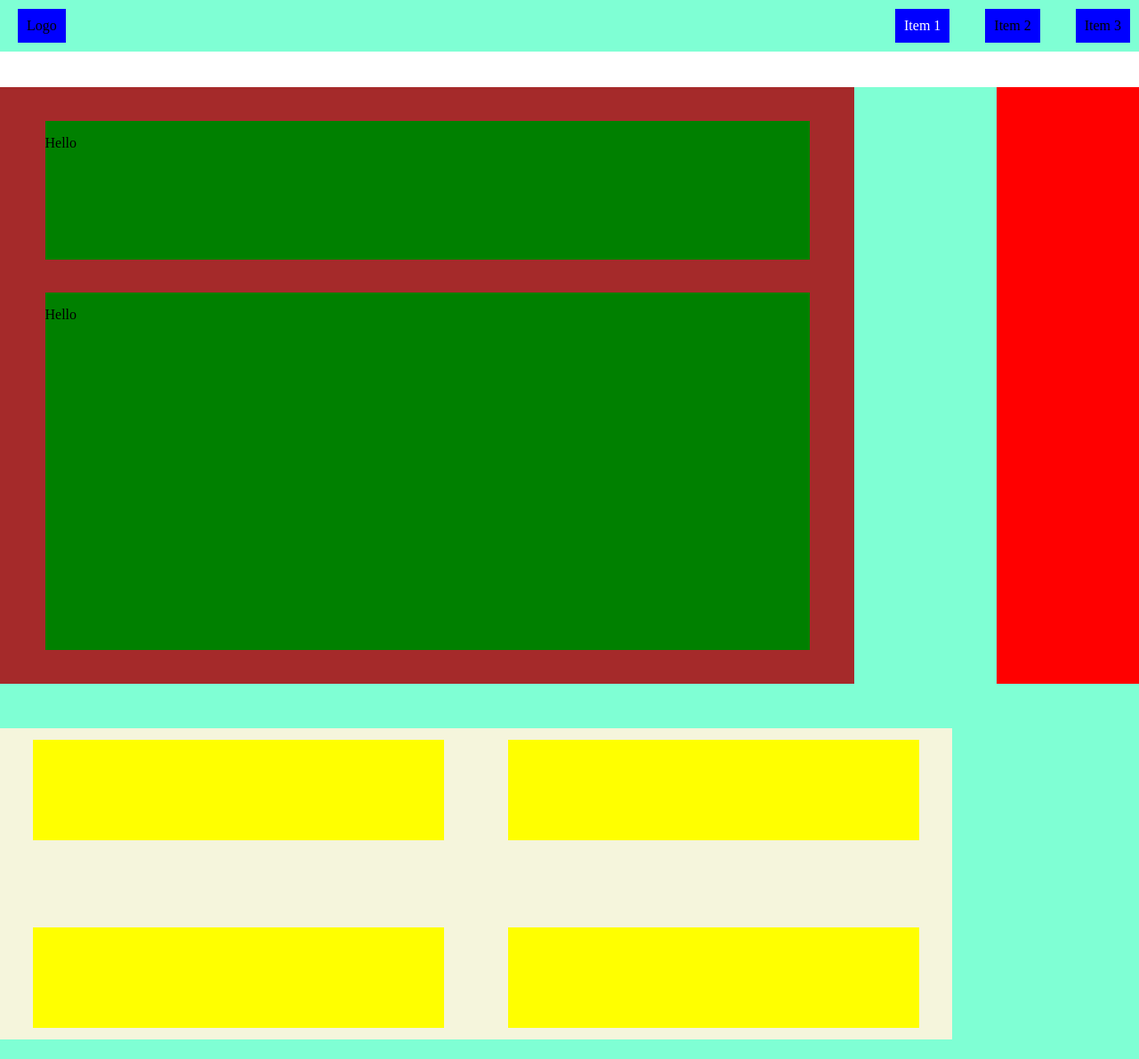
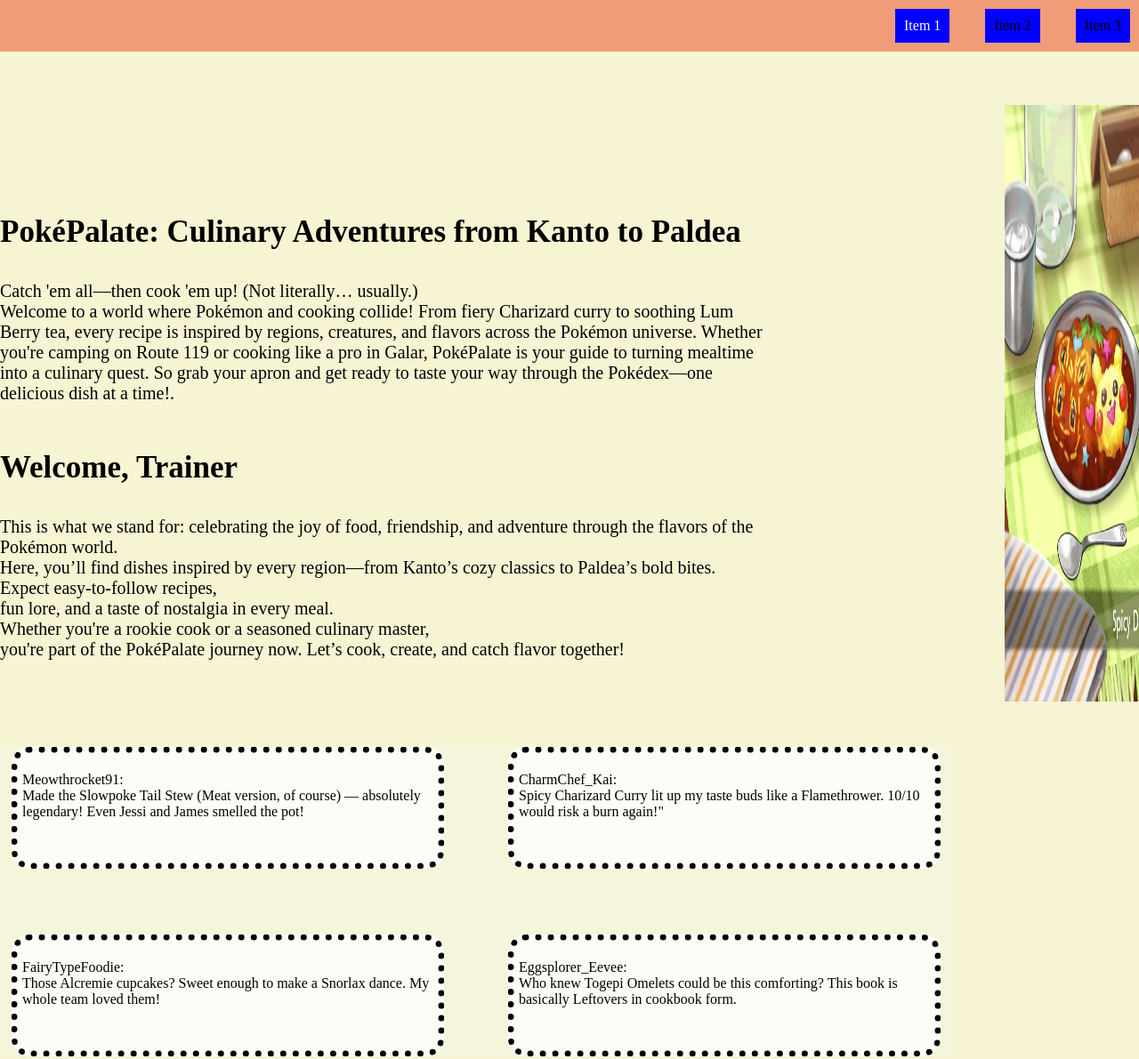
Before and after one commit to janinge-kodehode/project-3, a plain HTML site: page index.html in a window 1280 px wide. Shown: the top 1191 px of the page at 89% size. Drawn offline with Linux system fonts and the light colour scheme.

Commit message:
added fluff, pictures and trimmings

```diff
--- a/index.html
+++ b/index.html
@@ -10,7 +10,7 @@
     <header>
       <!-- Nav bar -->
       <nav id="navContainer">
-        <li class="navLeft" id="navRight">Logo</li>
+        <!-- <li class="navLeft" id="navRight" class="Logo"><img src="./images/Poffin.jpg" alt=""></li> -->
         <li class="navLeft"><a href="#articleThree">Item 1</a></li>
         <li class="navLeft">Item 2</li>
         <li class="navLeft">Item 3</li>
@@ -19,18 +19,46 @@
     <main>
       <div id="containerTop">
         <article id="articleOne">
-          <section class="sectionOne" id="top"><p>Hello</p></section>
-          <section class="sectionOne" id="bottom"><p>Hello</p></section>
+          <section class="sectionOne" id="top"><h1>PokéPalate: Culinary Adventures from Kanto to Paldea</h1>
+                                               <p id="mainer">Catch 'em all—then cook 'em up! (Not literally… usually.)<br>
+                                                Welcome to a world where Pokémon and cooking collide! From fiery Charizard curry to soothing Lum Berry tea, every recipe is inspired by regions, creatures, and flavors across the Pokémon universe.
+                                                Whether you're camping on Route 119 or cooking like a pro in Galar, PokéPalate is your guide to turning mealtime into a culinary quest. So grab your apron and get ready to taste your way through the Pokédex—one delicious dish at a time!.
+                                              </p>
+                                              </section>
+          <section class="sectionOne" id="bottom"><h1>Welcome, Trainer</h1>
+                                               <p id="mainer">This is what we stand for: celebrating the joy of food, friendship, and adventure through the flavors of the Pokémon world. <br>
+                                                  Here, you’ll find dishes inspired by every region—from Kanto’s cozy classics to Paldea’s bold bites. Expect easy-to-follow recipes, <br>
+                                                  fun lore, and a taste of nostalgia in every meal. <br>
+                                                  Whether you're a rookie cook or a seasoned culinary master, <br>
+                                                  you're part of the PokéPalate journey now. Let’s cook, create, and catch flavor together!
+                                                </p>
+                                              </section>
         </article>
         <article id="articleTwo">
-          <section class="sectionTwo"></section>
+          <section class="sectionTwo"><img src="./images/pokemon_rice_2.jpg" alt="" width="330px" height="671px"></section>
         </article>
       </div>
       <article id="articleThree">
-        <section class="sectionThree"></section>
-        <section class="sectionThree"></section>
-        <section class="sectionThree"></section>
-        <section class="sectionThree"></section>
+        <section class="sectionThree"><p> Meowthrocket91: <br>
+                                      Made the Slowpoke Tail Stew (Meat version, of course)
+                                      — absolutely legendary! Even Jessi and James smelled the pot!
+                                    </p>
+                                  </section>
+        <section class="sectionThree"><p>CharmChef_Kai: <br>
+                                      Spicy Charizard Curry lit up my taste buds like a Flamethrower.
+                                      10/10 would risk a burn again!"
+                                    </p>
+                                  </section>
+        <section class="sectionThree"><p>FairyTypeFoodie: <br>
+                                      Those Alcremie cupcakes? Sweet enough to make a Snorlax dance.
+                                      My whole team loved them!
+                                    </p>
+                                  </section>
+        <section class="sectionThree"><p>Eggsplorer_Eevee: <br>
+                                      Who knew Togepi Omelets could be this comforting?
+                                      This book is basically Leftovers in cookbook form.
+                                    </p>
+                                  </section>
       </article>
     </main>
   </body>
--- a/style.css
+++ b/style.css
@@ -5,6 +5,7 @@ html {
 body {
   margin: 0;
   box-sizing: border-box;
+  background-color: #F6F4D2;
 }
 
 header {
@@ -15,7 +16,7 @@ header {
 #navContainer {
   display: flex;
   justify-content: flex-end;
-  background-color: aquamarine;
+  background-color: #F19C79;
   padding: 10px;
   gap: 30px;
   list-style: none;
@@ -37,7 +38,7 @@ a {
 }
 
 main {
-  background-color: aquamarine;
+  background-color: #F6F4D2;
   width: 1450px;
   height: 300svh;
   margin: 40px auto;
@@ -51,7 +52,7 @@ main {
 }
 
 #articleOne {
-  background-color: brown;
+  background-color: #F6F4D2;
   width: 960px;
   height: 671px;
   display: flex;
@@ -61,23 +62,32 @@ main {
 }
 
 .sectionOne {
-  background-color: green;
+  background-color: #F6F4D2;
+}
+#mainer {
+  color: black;
+  font-size: 20px;
 }
 
+h1 {
+  font-size: 35px;
+}
 #top {
   width: 859px;
   height: 156px;
 }
 #bottom {
   width: 859px;
-  height: 402px;
+  height: 190px;
 }
 
 #articleTwo {
-  background-color: red;
+  background-color: rgba(255, 0, 0, 0);
   width: 330px;
   height: 671px;
-  margin-left: auto;
+  margin-left: 270px;
+  margin-top: 20px;
+
 }
 
 #articleThree {
@@ -94,7 +104,18 @@ main {
 }
 
 .sectionThree {
-  background-color: yellow;
+  background-color: rgba(255, 255, 255, 0.793);
   width: 462px;
   height: 113px;
+  border: 7px;
+  border-radius: 20px;
+  border-style: dotted;
+  padding: 5px;
 }
+
+.sectionTwo {
+
+}
+/* .logo {
+
+} */
```
Also changed, not shown: images/Poffin.jpg (added), images/pokemon_rice_2.jpg (added).
